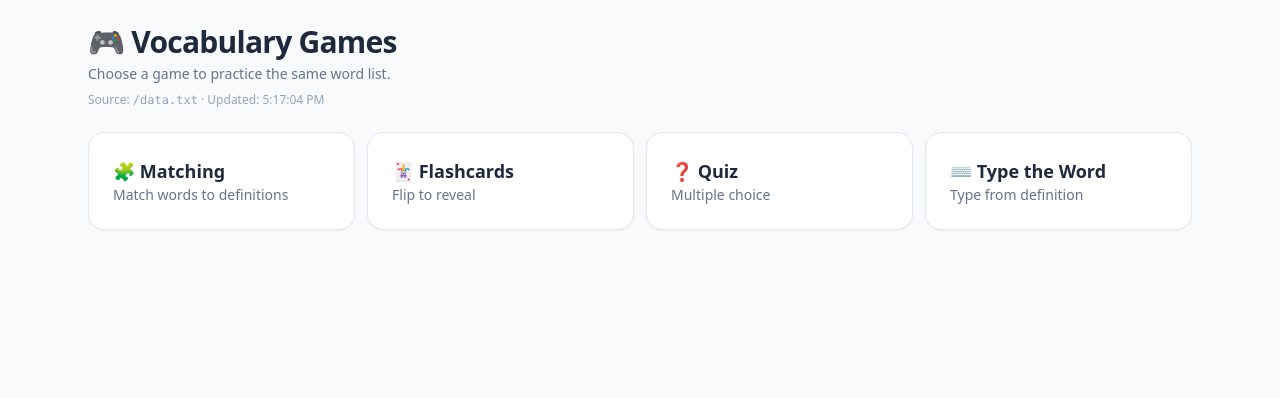
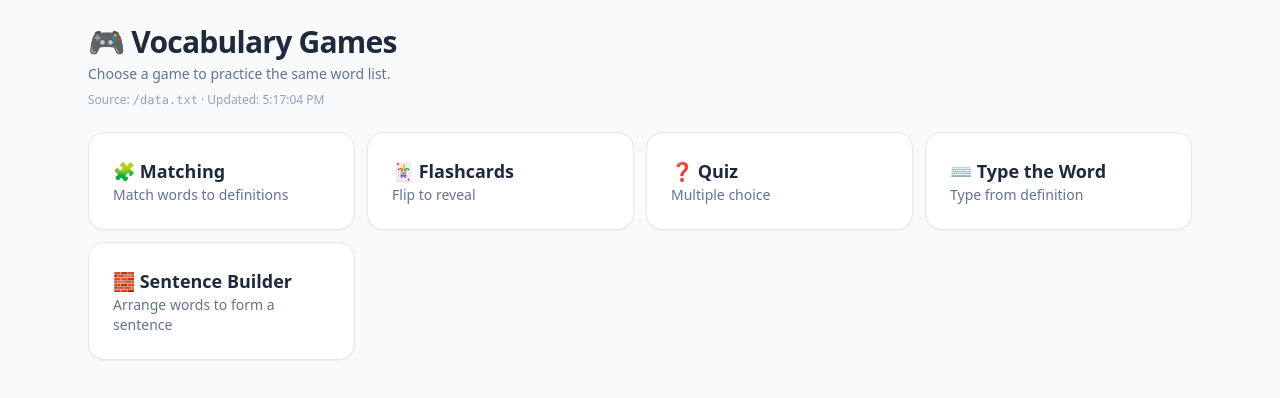
Before and after one commit to baykovaju29-bit/games, a React (Vite) app: page / in a window 1280 px wide. Shown: the top 398 px of the page. Built offline with nearby package versions, Linux system fonts and the light colour scheme.

Commit message:
Update App.jsx

```diff
--- a/src/App.jsx
+++ b/src/App.jsx
@@ -6,6 +6,8 @@ import Matching from "./games/Matching.jsx";
 import Flashcards from "./games/Flashcards.jsx";
 import Quiz from "./games/Quiz.jsx";
 import TypeTheWord from "./games/TypeTheWord.jsx";
+import SentenceBuilder from "./games/SentenceBuilder.jsx";
+
 
 export default function App() {
   const { pairs, source, error, updatedAt } = usePairsData();
@@ -28,6 +30,8 @@ export default function App() {
         {view === "flashcards" && <Flashcards   pairs={pairs} meta={meta} />}
         {view === "quiz"       && <Quiz         pairs={pairs} meta={meta} />}
         {view === "type"       && <TypeTheWord  pairs={pairs} meta={meta} />}
+        {view === "builder" && <SentenceBuilder meta={meta} />}
+
       </div>
     );
   }
@@ -45,6 +49,8 @@ export default function App() {
             { id: "flashcards", icon:"🃏", title:"Flashcards", desc:"Flip to reveal" },
             { id: "quiz",       icon:"❓", title:"Quiz",       desc:"Multiple choice" },
             { id: "type",       icon:"⌨️", title:"Type the Word", desc:"Type from definition" },
+      { id: "builder", icon: "🧱", title: "Sentence Builder", desc: "Arrange words to form a sentence" },
+
           ].map(g => (
             <button key={g.id} className="card card-pad text-left hover:bg-slate-50 active:scale-[0.99] transition"
                     onClick={()=>setView(g.id)}>
```
